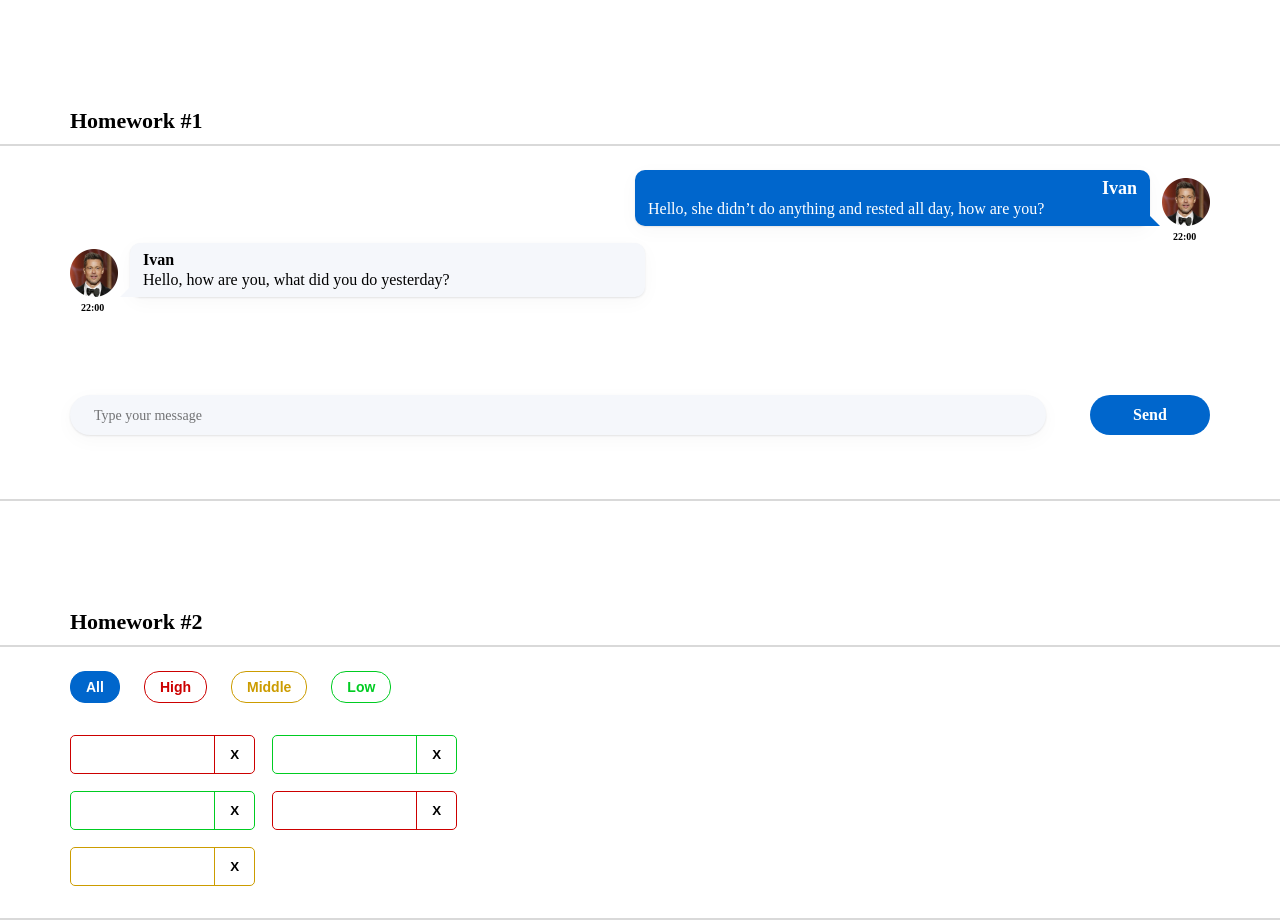
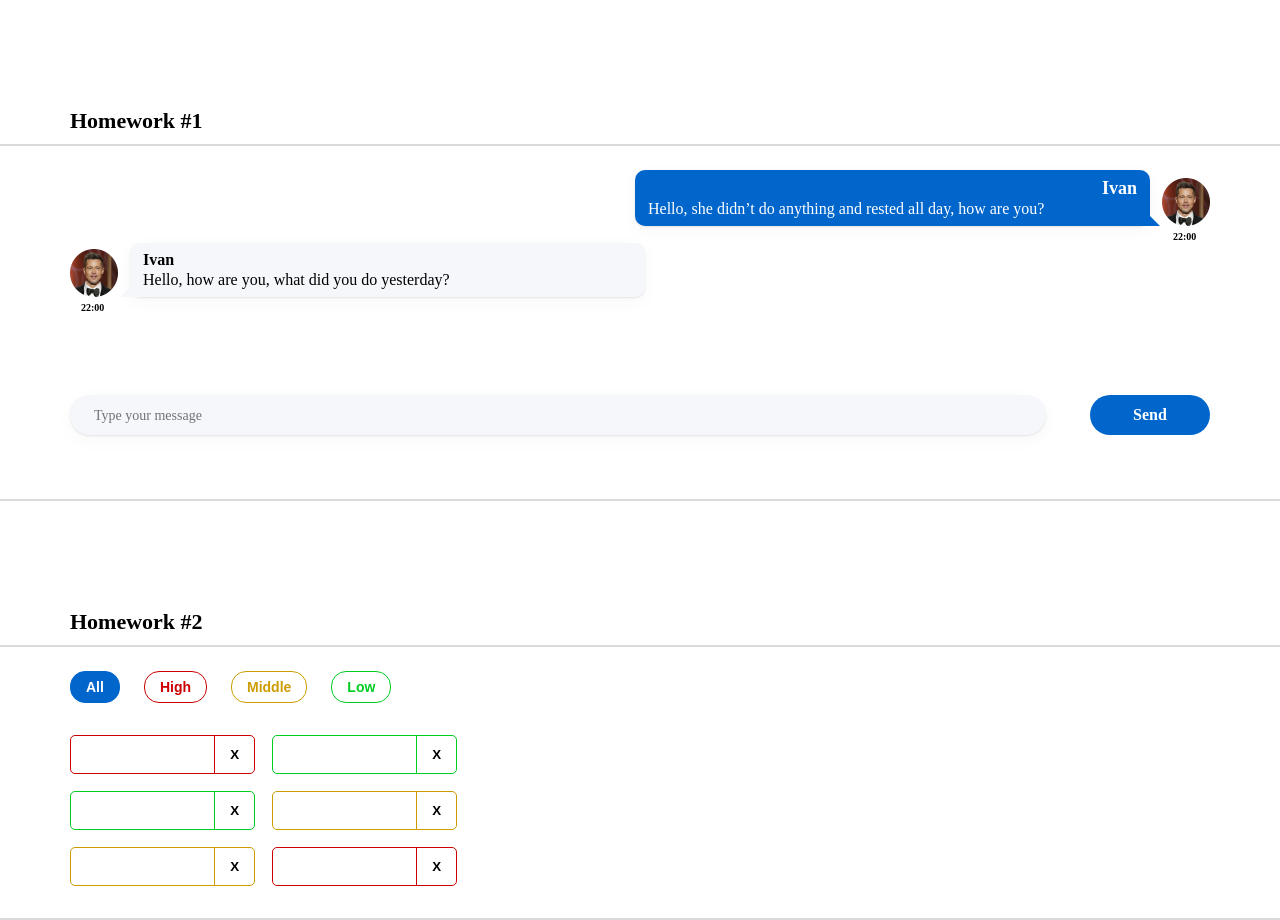
Before and after one commit to Pikadorius/HW-Monday, a React (Create React App) app: page / in a window 1280 px wide. Built offline with nearby package versions, Linux system fonts and the light colour scheme.

Commit message:
fixed all problems in HW2

```diff
--- a/src/s2-homeworks/hw02/HW2.tsx
+++ b/src/s2-homeworks/hw02/HW2.tsx
@@ -17,41 +17,40 @@ import s2 from '../../s1-main/App.module.css'
 * */
 
 // types
-export type AffairPriorityType = any // need to fix any
+export type AffairPriorityType = 'low' | 'middle' | 'high' // need to fix any
 export type AffairType = {
-    _id: any // need to fix any
-    name: any // need to fix any
+    _id: number // need to fix any
+    name: string // need to fix any
     priority: AffairPriorityType
 }
 export type FilterType = 'all' | AffairPriorityType
 
 // constants
-const defaultAffairs: any = [ // need to fix any
+const defaultAffairs: Array<AffairType> = [ // need to fix any
     {_id: 1, name: 'React', priority: 'high'}, // студенты могут изменить содержимое name и количество элементов в массиве, ...priority не менять!
-    {_id: 2, name: 'anime', priority: 'low'},
-    {_id: 3, name: 'games', priority: 'low'},
-    {_id: 4, name: 'work', priority: 'high'},
+    {_id: 2, name: 'Serials', priority: 'low'},
+    {_id: 3, name: 'Computer games', priority: 'low'},
+    {_id: 4, name: 'Work', priority: 'middle'},
     {_id: 5, name: 'html & css', priority: 'middle'},
+    {_id: 6, name: 'Family', priority: 'high'},
 ]
 
 // pure helper functions
-export const filterAffairs = (affairs: any, filter: any): any => { // need to fix any
-
-
-    return affairs // need to fix
+export const filterAffairs = (affairs: Array<AffairType>, filter: FilterType): Array<AffairType> => { // need to fix any
+    return filter === "all" ? affairs : affairs.filter(i => i.priority === filter);// need to fix
 }
-export const deleteAffair = (affairs: any, _id: any): any => { // need to fix any
-
-    return affairs // need to fix
+export const deleteAffair = (affairs: Array<AffairType>, _id: number): Array<AffairType> => { // need to fix any
+    return affairs.filter(i => i._id !== _id); // need to fix
 }
 
 function HW2() {
-    const [affairs, setAffairs] = useState<any>(defaultAffairs) // need to fix any
+    const [affairs, setAffairs] = useState<Array<AffairType>>(defaultAffairs) // need to fix any
     const [filter, setFilter] = useState<FilterType>('all')
 
     const filteredAffairs = filterAffairs(affairs, filter)
-    const deleteAffairCallback = (_id: any) => { // need to fix any
+    const deleteAffairCallback = (_id: number) => { // need to fix any
         // need to fix
+        setAffairs(deleteAffair(affairs, _id))
     }
 
     return (
```
